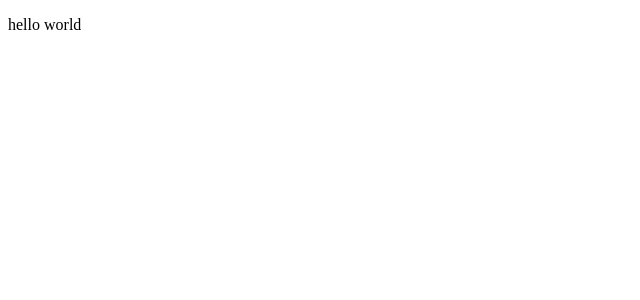
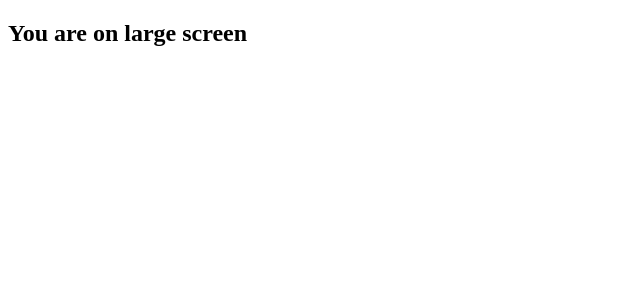
Before and after one commit to RabiulHassanJomman/Think-in-a-react-way, a React (Vite) app: page / in a window 1280 px wide. Shown: the top 300 px of the page, without its empty margins (0-640 px from the left). Built offline with nearby package versions, Linux system fonts and the light colour scheme.

Commit message:
custom hook

```diff
--- a/src/App.jsx
+++ b/src/App.jsx
@@ -1,6 +1,8 @@
+import LayoutComponent from "./LayoutComponent"
+
 function App() {
   return <>
-    <p>hello world</p>
+  <LayoutComponent></LayoutComponent>
   </>
 }
 
--- /dev/null
+++ b/src/LayoutComponent.jsx
@@ -0,0 +1,10 @@
+import useWindowWidth from "./hooks/useWindowWidth";
+
+export default function LayoutComponent() {
+  const onSmallScreen = useWindowWidth(600);
+  return (
+    <div>
+      <h2>You are on {onSmallScreen ? "small" : "large"} screen</h2>
+    </div>
+  );
+}
--- /dev/null
+++ b/src/hooks/useWindowWidth.jsx
@@ -0,0 +1,20 @@
+/* eslint-disable react-hooks/set-state-in-effect */
+import { useCallback, useEffect, useState } from "react";
+
+export default function useWindowWidth(screenSize) {
+  const [onSmallScreen, setOnSmallScreen] = useState(true);
+
+  const checkOnSmallScreen = useCallback(() => {
+    setOnSmallScreen(window.innerWidth < screenSize);
+  }, [screenSize]);
+
+  useEffect(() => {
+    checkOnSmallScreen();
+
+    window.addEventListener("resize", checkOnSmallScreen);
+
+    return () => window.removeEventListener("resize", checkOnSmallScreen);
+  });
+
+  return onSmallScreen;
+}
```
